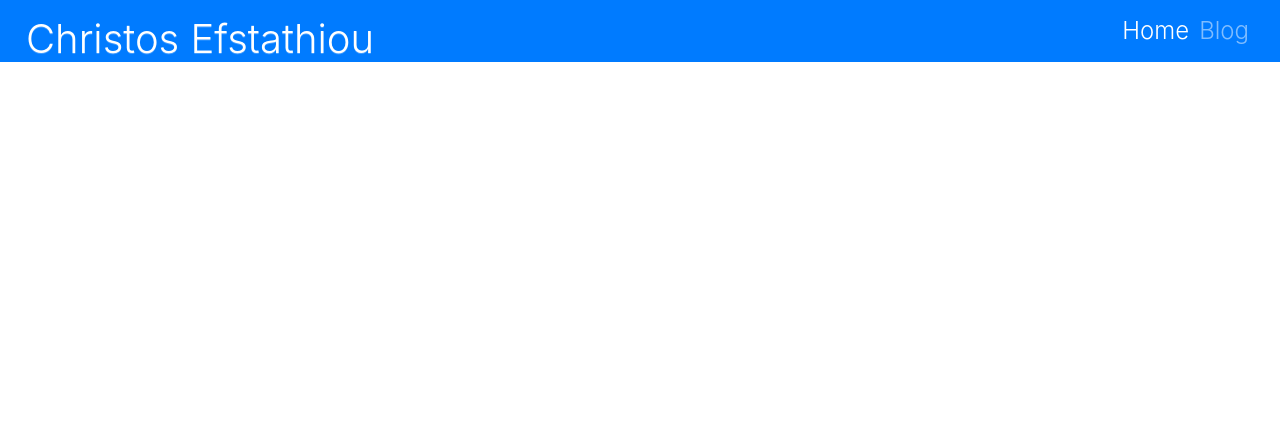
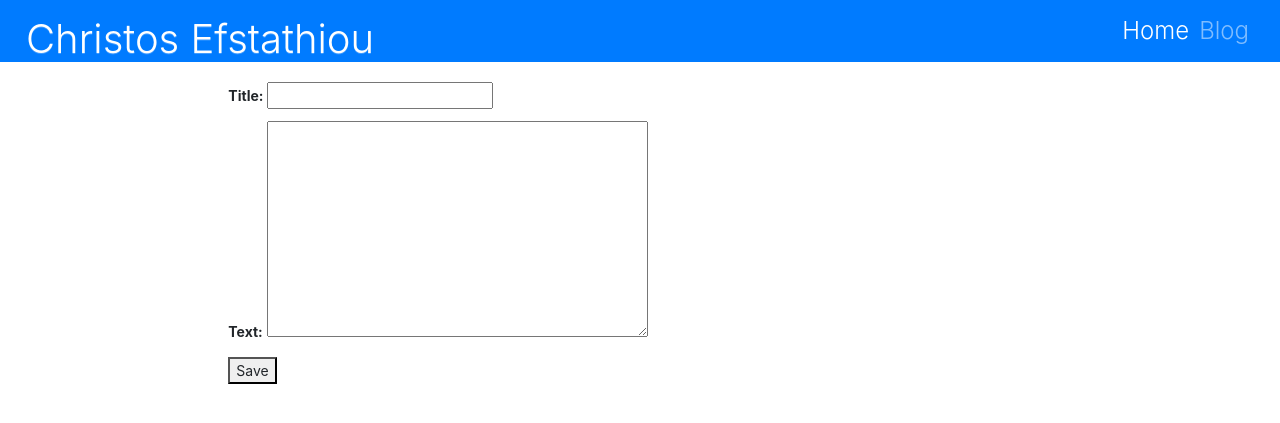
Before and after one commit to Bruncohris13/bridging_coursework, a Django app: template django/cv/templates/cv/cv_post_edit.html in a window 1280 px wide. Shown: the top 423 px of the page. Run offline with Django 3.2, Linux system fonts and the light colour scheme; the template is opened without the code that fills it: values that come from a table or form of the project are taken from there, others are empty; some libraries are stand-ins or nearby versions.

Commit message:
Created get_category switch statement, as well as made cv_post_new and cv_post_edit work in views.py

```diff
--- a/django/cv/forms.py
+++ b/django/cv/forms.py
@@ -15,3 +15,4 @@ class EducationPostForm(CVPostForm):
     class Meta(CVPostForm.Meta):
         model = EducationPost
         fields = CVPostForm.Meta.fields + ('sub_title',)
+    field_order = ('title', 'sub_title', 'text')
--- a/django/cv/templates/cv/bio_edit.html
+++ b/django/cv/templates/cv/bio_edit.html
@@ -2,7 +2,7 @@
 {% load static %}
 
 {% block content %}
-    <form method="post" enctype="multipart/form-data" class="bio-form">
+    <form method="post" enctype="multipart/form-data" class="cv-form">
         {% csrf_token %}
         {{ form.as_p }}
         <button type="submit" class="submit-text">Save</button>
--- a/django/cv/templates/cv/cv_post_edit.html
+++ b/django/cv/templates/cv/cv_post_edit.html
@@ -1,2 +1,10 @@
 {% extends 'cv/cv_base.html' %}
 {% load static %}
+
+{% block content %}
+    <form method="post" enctype="multipart/form-data" class="cv-form">
+        {% csrf_token %}
+        {{ form.as_p }}
+        <button type="submit" class="submit-text">Save</button>
+    </form>
+{% endblock %}
--- a/django/static/css/base.css
+++ b/django/static/css/base.css
@@ -30,7 +30,7 @@ h3 {
 
 .form-control,
 .post-form,
-.bio-form {
+.cv-form {
     font-size: 14px;
     margin-top: 20px;
 }
```
Also changed, not shown: django/cv/views.py (+22 -5 lines).
